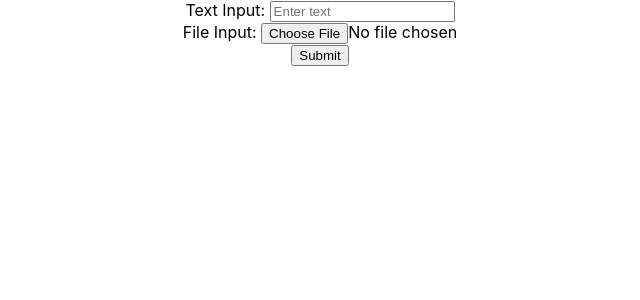
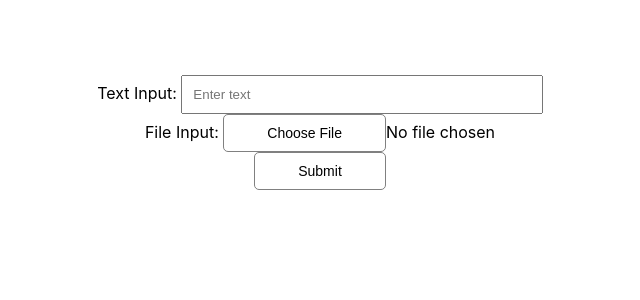
Before and after one commit to caitlinmclaugh/fovusapp, a React (Create React App) app: page / in a window 1280 px wide. Shown: the top 300 px of the page, without its empty margins (320-960 px from the left). Built offline with nearby package versions, Linux system fonts and the light colour scheme.

Commit message:
added formatting

```diff
--- a/src/index.css
+++ b/src/index.css
@@ -7,6 +7,41 @@ body {
   -moz-osx-font-smoothing: grayscale;
 }
 
+.App {
+  margin: 60px auto 0 auto;
+  width: 450px;
+  flex: 1;
+  align-items: center;
+  justify-content: center;
+}
+
+.submit {
+  margin-top: 15px;
+  display: flex;
+  justify-content: space-evenly;
+  align-items: center;
+}
+
+input {
+  margin-top: 15px;
+  padding: 10px;
+  width: 75%;
+}
+
+.button {
+  padding: 10px 43px;
+  border: 1px solid gray;
+  border-radius: 5px;
+  background-color: white;
+  font-size: 14px;
+  cursor: pointer;
+  transition: all 0.25s ease-in-out;
+}
+
+.btn:hover {
+  background-color: lightgray;
+}
+
 code {
   font-family: source-code-pro, Menlo, Monaco, Consolas, 'Courier New',
     monospace;
```
